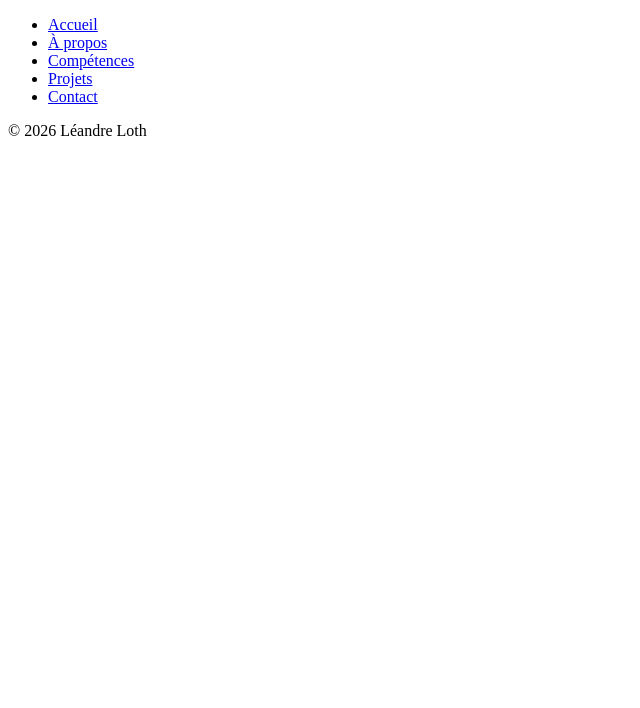
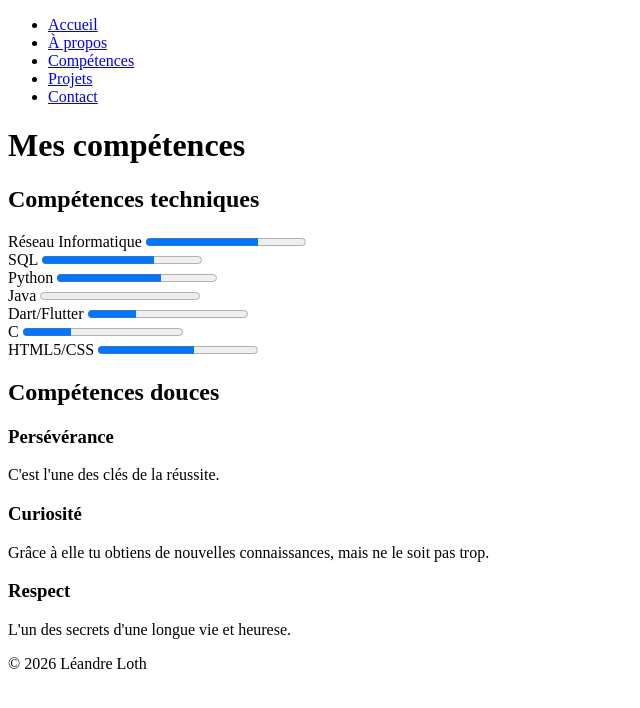
Before and after one commit to LeandreMampouele/Portfolio, a plain HTML site: page competences.html in a window 1280 px wide. Shown: the whole page, without its empty margins (0-640 px from the left). Drawn offline with Linux system fonts and the light colour scheme.

Commit message:
Ajout de la page Compétences

```diff
--- a/competences.html
+++ b/competences.html
@@ -19,7 +19,55 @@
         </nav>
     </header>
     <main>
+        <h1>Mes compétences</h1>
 
+        <section class="techniques">
+            <h2>Compétences techniques</h2>
+            <div class="competence">
+                <span>Réseau Informatique</span>
+                <progress value="70" max="100"></progress>
+            </div>
+            <div class="competence">
+                <span>SQL</span>
+                <progress value="70" max="100"></progress>
+            </div>
+            <div class="competence">
+                <span>Python</span>
+                <progress value="65" max="100"></progress>
+            </div>
+            <div class="competence">
+                <span>Java</span>
+                <progress value="0.4" max="100"></progress>
+            </div>
+            <div class="competence">
+                <span>Dart/Flutter</span>
+                <progress value="30" max="100"></progress>
+            </div>
+            <div class="competence">
+                <span>C</span>
+                <progress value="30" max="100"></progress>
+            </div>
+            <div class="competence">
+                <span>HTML5/CSS</span>
+                <progress value="60" max="100"></progress>
+            </div>
+        </section>
+
+        <section class="softskills">
+            <h2>Compétences douces</h2>
+            <article class="carte">
+                <h3>Persévérance</h3>
+                <p>C'est l'une des clés de la réussite.</p>
+            </article>
+            <article class="carte">
+                <h3>Curiosité</h3>
+                <p>Grâce à elle tu obtiens de nouvelles connaissances, mais ne le soit pas trop.</p>
+            </article>
+            <article class="carte">
+                <h3>Respect</h3>
+                <p>L'un des secrets d'une longue vie et heurese.</p>
+            </article>
+        </section>
     </main>
     <footer>
         <p>&copy; 2026 Léandre Loth</p>
```
